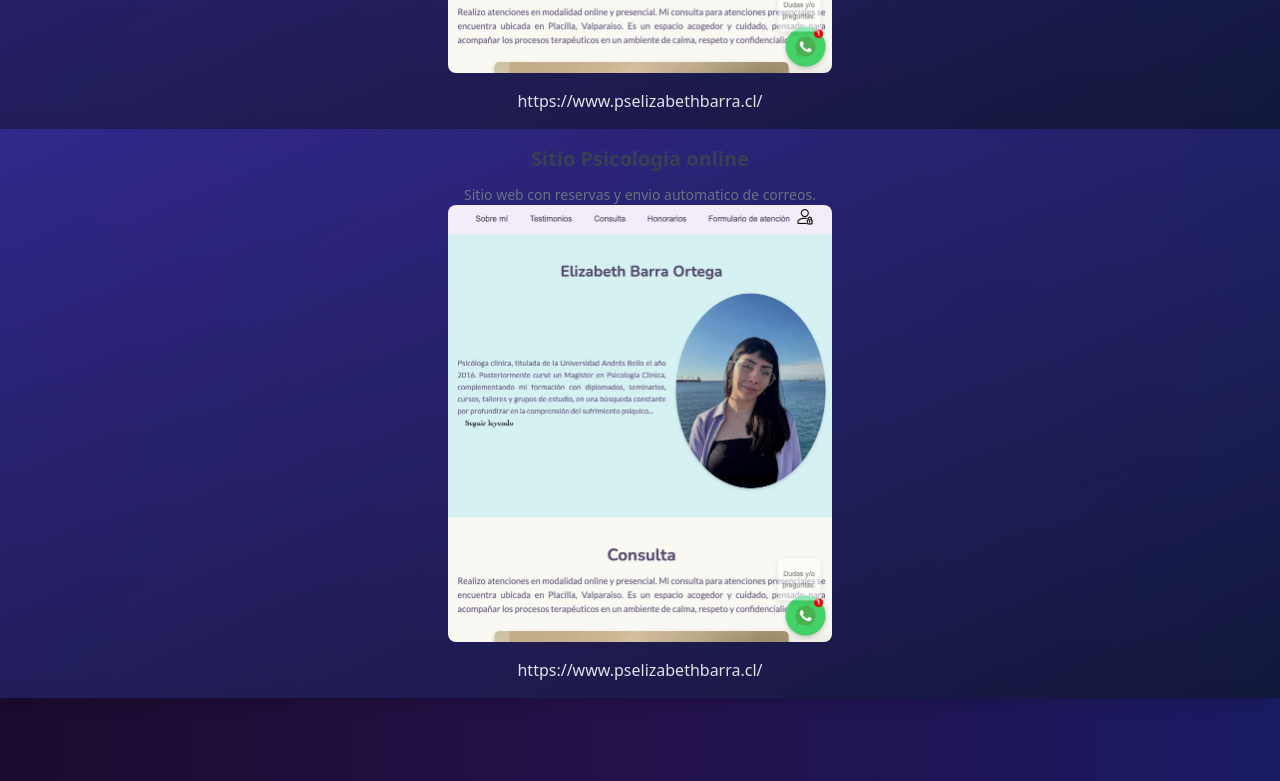
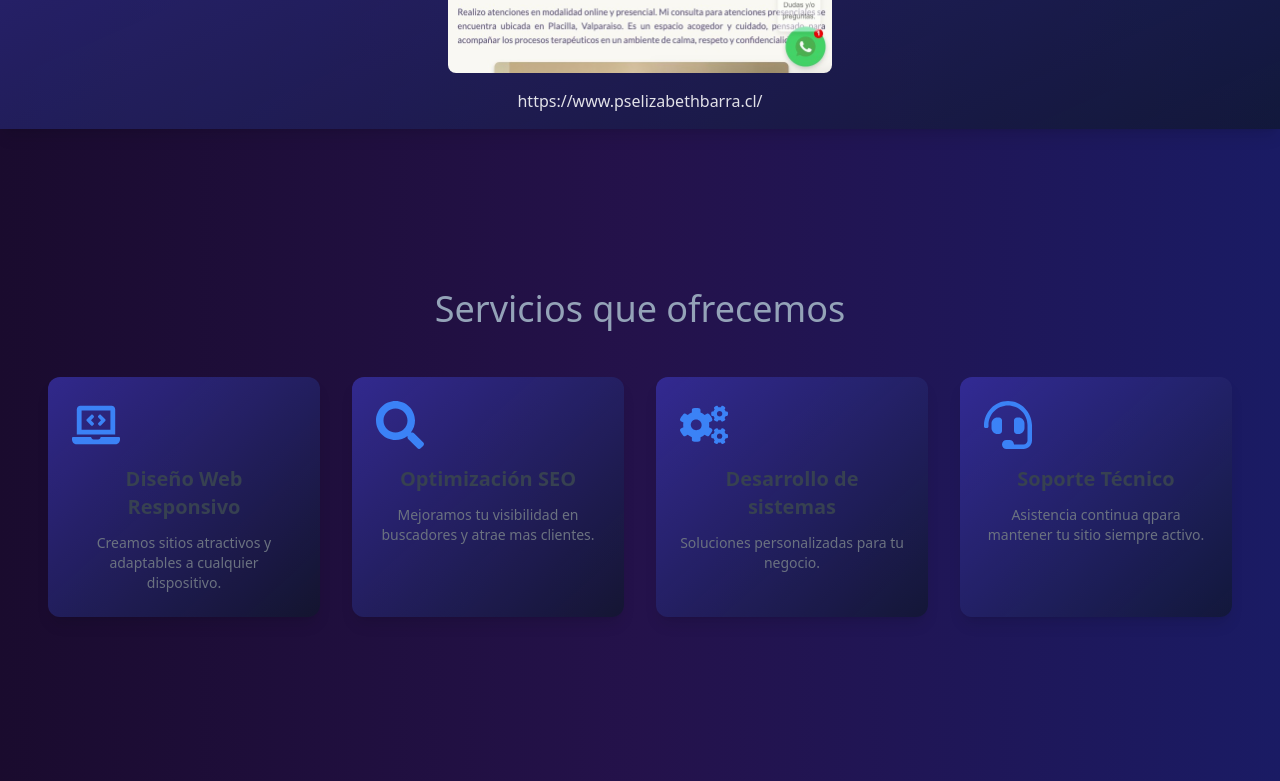
Before and after one commit to ingenieriaDanielBarra/ProyectoPyme, a React (Vite) app in the folder frontend/: page / in a window 1280 px wide. Shown: the part 1999-2780 px from the top of the page. Built offline with nearby package versions, Linux system fonts and the light colour scheme.

Commit message:
dejar un solo proyecto

```diff
--- a/frontend/src/components/Projects.jsx
+++ b/frontend/src/components/Projects.jsx
@@ -16,13 +16,7 @@ function Projects(){
          imagen : "/images/Proyecto1.jpeg",
          link: "https://www.pselizabethbarra.cl/"
         },
-        {titulo: "Sitio Psicologia online",
-            descripcion: "Sitio web con reservas y envio automatico de correos.",
-            imagen : "/images/Proyecto1.jpeg",
-            link: "https://www.pselizabethbarra.cl/"
-        }
-
-    ];
+   ];
 
     return(
         <section id="proyect" className="bg-gradient-to-r from-[#1a0b2e] via-[#24124b] to-[#1a1b64] py-20 text-center">
```
